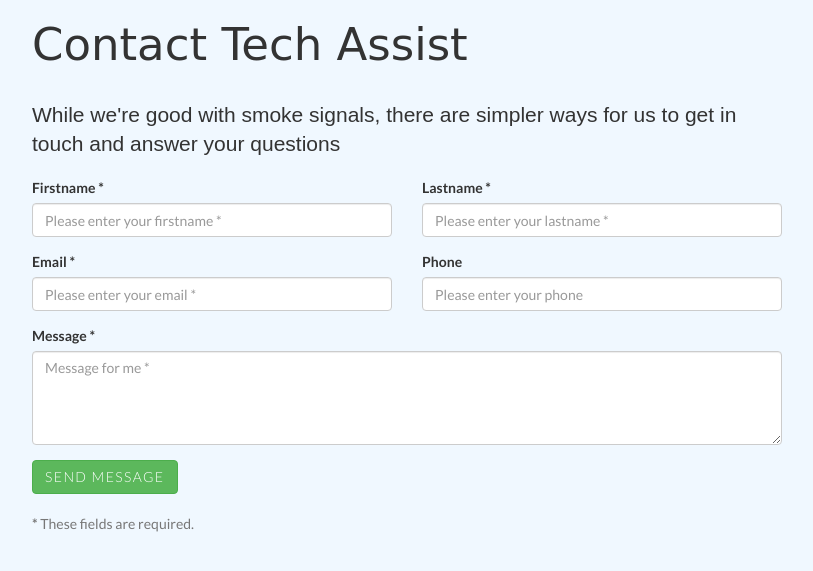
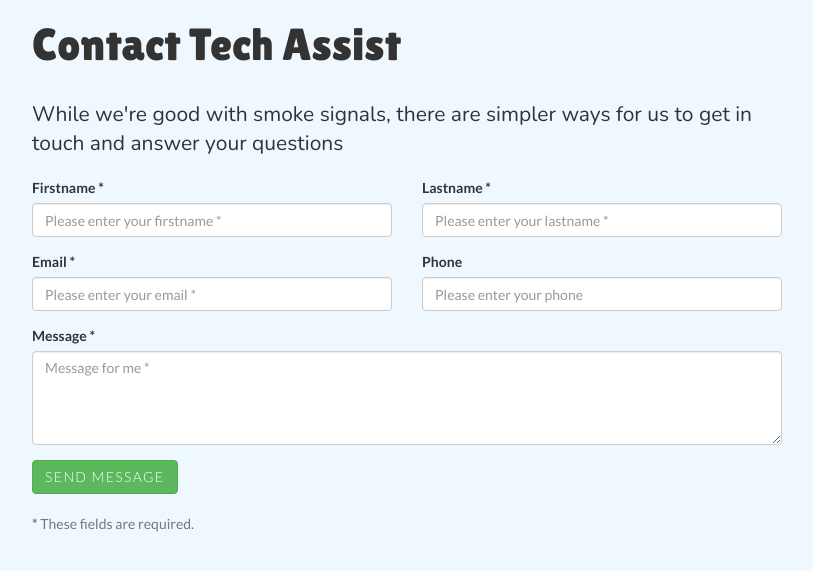
Before and after one commit to lakshithaonline/Tech-Assist, a PHP site: page /contact.php in a window 1280 px wide. Shown: the top 571 px of the page, without its empty margins (233-1046 px from the left). Run offline with PHP 8.4, Linux system fonts and the light colour scheme.

Commit message:
Update style.css

```diff
--- a/Contact Us/style.css
+++ b/Contact Us/style.css
@@ -1,3 +1,5 @@
+@import url('https://fonts.googleapis.com/css2?family=Anton&family=Lilita+One&display=swap');
+@import url('https://fonts.googleapis.com/css2?family=Nunito:wght@300&display=swap');
 body {
     font-family: 'Lato', sans-serif;
     background-color: aliceblue;
```
